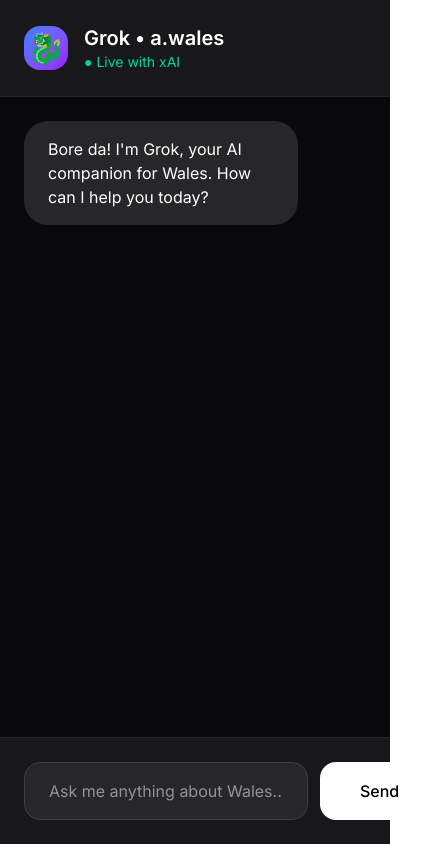
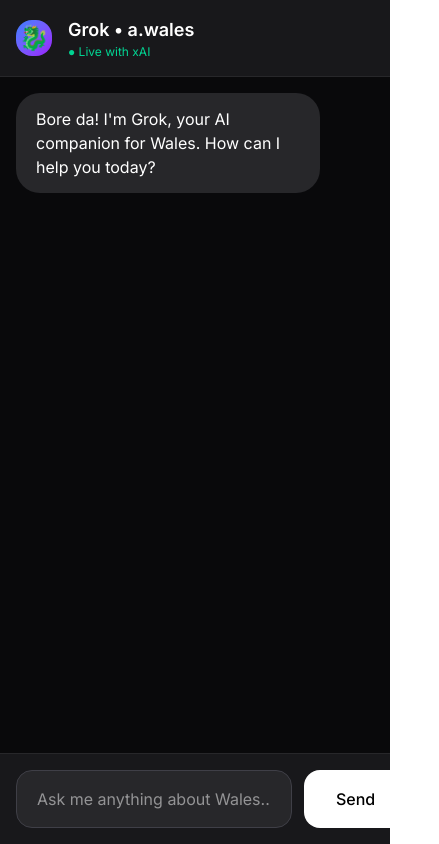
Before and after one commit to walesai/a-wales, a Next.js app: page /chat in a window 390 px wide. Shown: the whole page, 439 px wide, since content can reach past the window. Built offline with nearby package versions, Linux system fonts and the light colour scheme.

Commit message:
Make chat mobile friendly

```diff
--- a/app/chat/page.tsx
+++ b/app/chat/page.tsx
@@ -26,22 +26,21 @@ export default function ChatPage() {
         },
         body: JSON.stringify({
           model: "grok-3",
-          messages: [{ role: "user", content: userMessage }]
+          messages: [
+            { role: "system", content: "You are a helpful AI assistant focused on Wales, its culture, history, language, and current events." },
+            ...messages.map(m => ({ role: m.role, content: m.content })),
+            { role: "user", content: userMessage }
+          ],
+          temperature: 0.7,
         })
       });
 
-      if (!response.ok) {
-        const errorText = await response.text();
-        console.error("API Error:", response.status, errorText);
-        throw new Error(`HTTP ${response.status}: ${errorText}`);
-      }
+      const data = await response.json();
+      const reply = data.choices?.[0]?.message?.content || "Sorry, I couldn't generate a response.";
 
-      const data = await response.json();
-      const reply = data.choices?.[0]?.message?.content || "No response from Grok.";
       setMessages(prev => [...prev, { role: 'assistant', content: reply }]);
-    } catch (error: any) {
-      console.error("Full error:", error);
-      setMessages(prev => [...prev, { role: 'assistant', content: `Error: ${error.message || 'Unknown error'}` }]);
+    } catch (error) {
+      setMessages(prev => [...prev, { role: 'assistant', content: "I'm having trouble connecting to Grok. Please try again." }]);
     }
 
     setIsLoading(false);
@@ -49,18 +48,20 @@ export default function ChatPage() {
 
   return (
     <div className="flex flex-col h-screen bg-zinc-950 text-white">
-      <div className="p-6 border-b border-zinc-800 flex items-center gap-4 bg-zinc-900">
-        <div className="w-11 h-11 bg-gradient-to-br from-blue-500 to-purple-600 rounded-2xl flex items-center justify-center text-3xl">🐉</div>
+      <div className="p-4 md:p-6 border-b border-zinc-800 flex items-center gap-4 bg-zinc-900">
+        <div className="w-9 h-9 md:w-11 md:h-11 bg-gradient-to-br from-blue-500 to-purple-600 rounded-2xl flex items-center justify-center text-2xl md:text-3xl">🐉</div>
         <div>
-          <h1 className="font-semibold text-xl">Grok • a.wales</h1>
-          <p className="text-emerald-400 text-sm">● Live with xAI</p>
+          <h1 className="font-semibold text-lg md:text-xl">Grok • a.wales</h1>
+          <p className="text-emerald-400 text-xs md:text-sm">● Live with xAI</p>
         </div>
       </div>
 
-      <div className="flex-1 overflow-y-auto p-6 space-y-8">
+      <div className="flex-1 overflow-y-auto p-4 md:p-6 space-y-6">
         {messages.map((msg, i) => (
           <div key={i} className={`flex ${msg.role === 'user' ? 'justify-end' : ''}`}>
-            <div className={`max-w-[80%] px-6 py-4 rounded-3xl ${msg.role === 'user' ? 'bg-blue-600' : 'bg-zinc-800'}`}>
+            <div className={`max-w-[85%] px-5 py-3.5 rounded-3xl text-base md:text-lg ${
+              msg.role === 'user' ? 'bg-blue-600' : 'bg-zinc-800'
+            }`}>
               {msg.content}
             </div>
           </div>
@@ -68,7 +69,7 @@ export default function ChatPage() {
         {isLoading && <div className="text-zinc-400">Grok is thinking...</div>}
       </div>
 
-      <div className="p-6 border-t border-zinc-800 bg-zinc-900">
+      <div className="p-4 md:p-6 border-t border-zinc-800 bg-zinc-900">
         <div className="max-w-3xl mx-auto flex gap-3">
           <input
             type="text"
@@ -76,12 +77,12 @@ export default function ChatPage() {
             onChange={(e) => setInput(e.target.value)}
             onKeyDown={(e) => e.key === 'Enter' && sendMessage()}
             placeholder="Ask me anything about Wales..."
-            className="flex-1 bg-zinc-800 border border-zinc-700 rounded-2xl px-6 py-4 focus:outline-none focus:border-blue-500"
+            className="flex-1 bg-zinc-800 border border-zinc-700 rounded-2xl px-5 py-4 focus:outline-none focus:border-blue-500 text-base"
           />
           <button
             onClick={sendMessage}
             disabled={isLoading}
-            className="bg-white text-black px-10 rounded-2xl font-medium hover:bg-white/90 disabled:opacity-50"
+            className="bg-white text-black px-8 md:px-10 rounded-2xl font-medium hover:bg-white/90 disabled:opacity-50"
           >
             Send
           </button>
```
